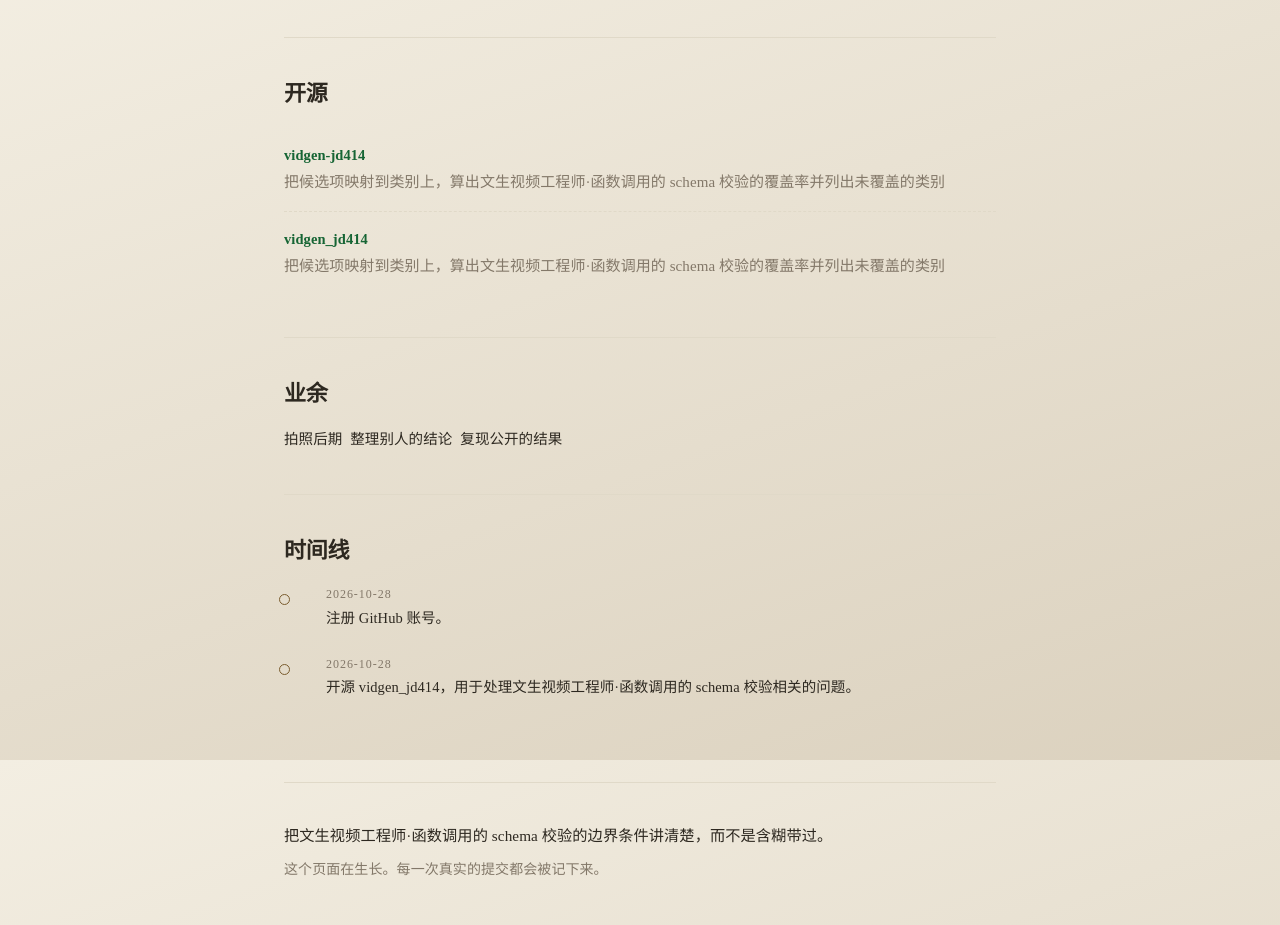
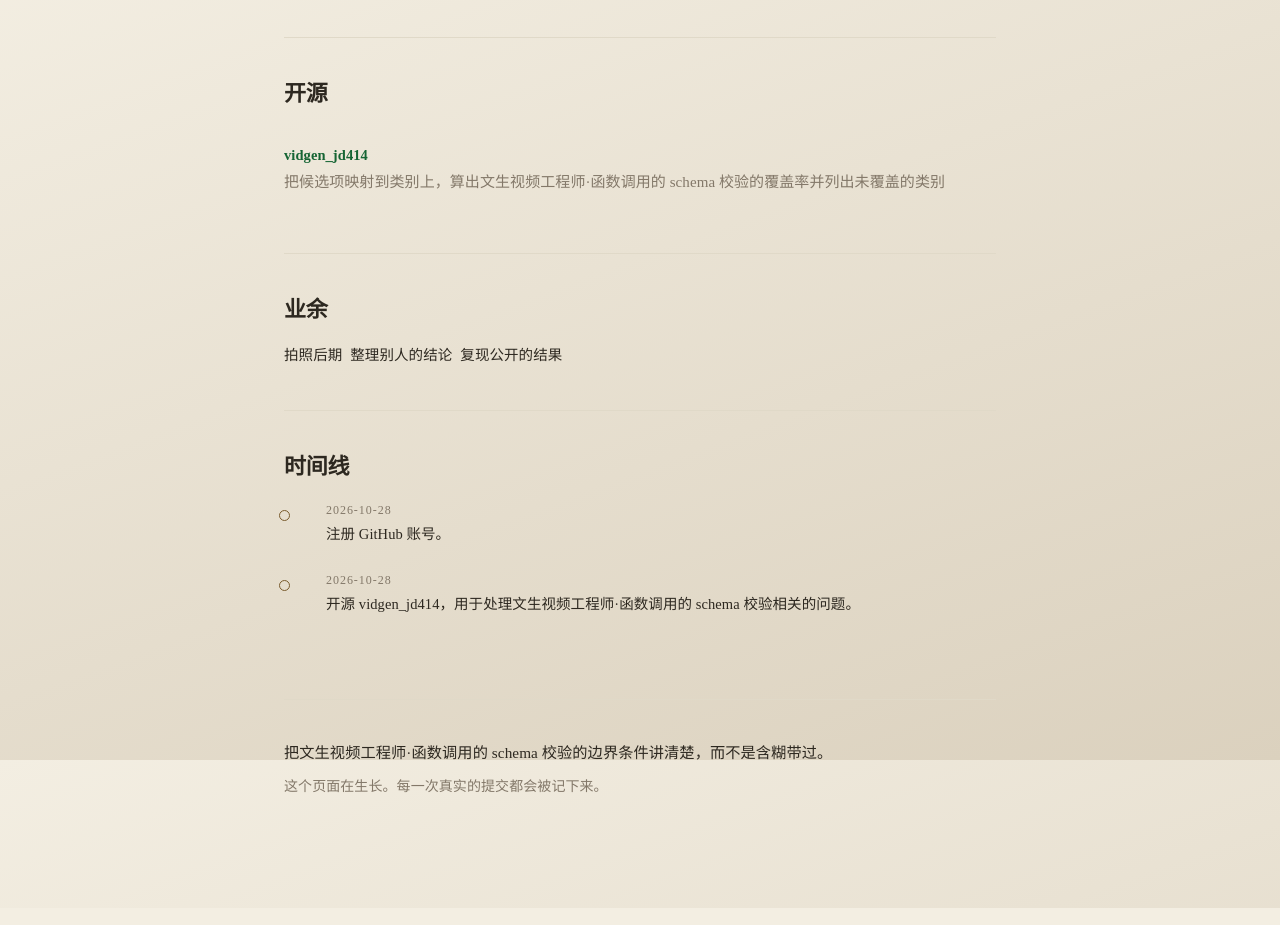
Before and after one commit to stephanixx/stephanixx.github.io, a plain HTML site: page index.html in a window 1280 px wide. Shown: the part 840-1765 px from the top of the page. Drawn offline with Linux system fonts and the light colour scheme.

Commit message:
fix: 更新个人站点

```diff
--- a/index.html
+++ b/index.html
@@ -102,9 +102,6 @@ body::before{content:'';display:block;height:5px;background:#7a5c2e;position:sti
 <section id="work">
   <h2>开源</h2>
   <ul class="repos">
-    <li><div class="name"><a href="https://github.com/stephanixx/vidgen-jd414" rel="noopener">vidgen-jd414</a></div>
-      <div class="desc">把候选项映射到类别上，算出文生视频工程师·函数调用的 schema 校验的覆盖率并列出未覆盖的类别</div>
-    </li>
     <li><div class="name"><a href="https://github.com/stephanixx/vidgen_jd414" rel="noopener">vidgen_jd414</a></div>
       <div class="desc">把候选项映射到类别上，算出文生视频工程师·函数调用的 schema 校验的覆盖率并列出未覆盖的类别</div>
     </li>
```
